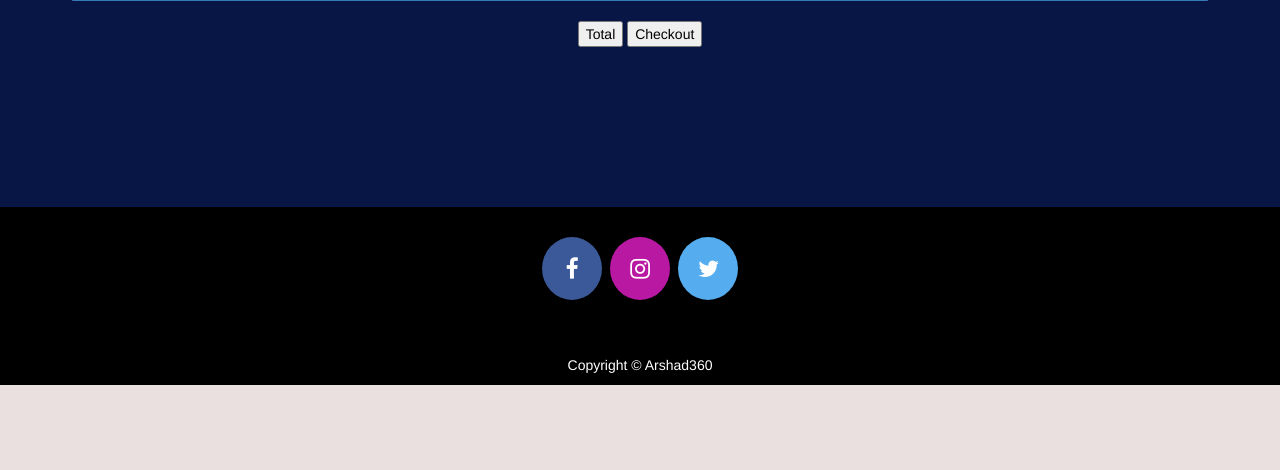
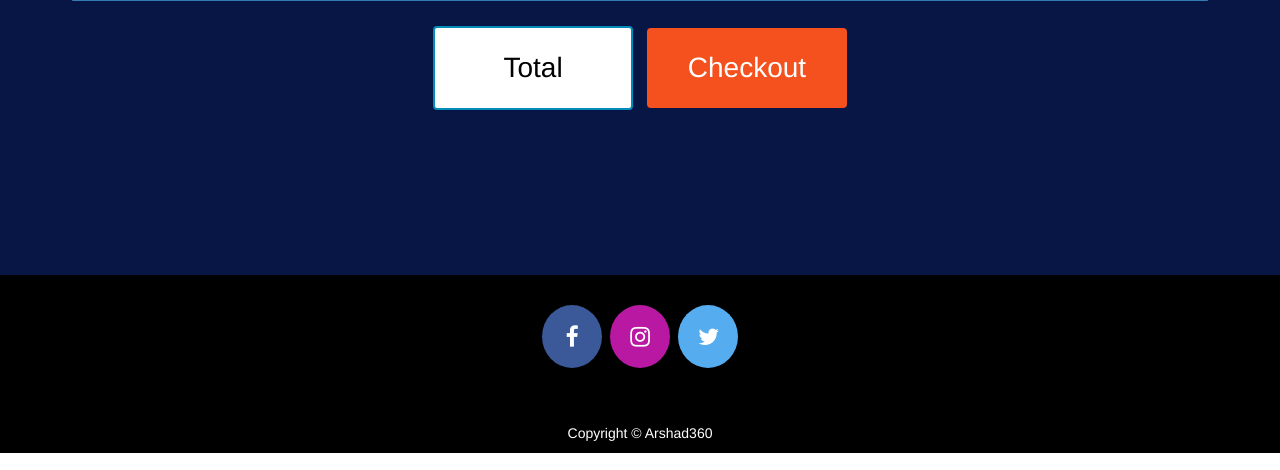
Before and after one commit to Arshad360/Group09, a Django app: page /cart in a window 1280 px wide. Shown: the part 330-800 px from the top of the page. Run offline with Django 3.2, Linux system fonts and the light colour scheme; some libraries are stand-ins or nearby versions.

Commit message:
Enhancement #22 : Css design added
In cart.html file, css design added. Now "Total" and "Checkout" button are more visible inside the box.

```diff
--- a/Code/Easy_Shopify/Templates/Easy_Shopify_app/cart.html
+++ b/Code/Easy_Shopify/Templates/Easy_Shopify_app/cart.html
@@ -3,10 +3,61 @@
 {% block content %}
 
 <head>
-    <meta charset="UTF-8">
-    <meta name="viewport" content="width=device-width, initial-scale=1.0">
-    <title></title>
+  <link href="//netdna.bootstrapcdn.com/bootstrap/3.0.0/css/bootstrap.min.css" rel="stylesheet" id="bootstrap-css">
+  <script src="//netdna.bootstrapcdn.com/bootstrap/3.0.0/js/bootstrap.min.js"></script>
+  <script src="//code.jquery.com/jquery-1.11.1.min.js"></script>
+<style media="screen">
+  .button {
+  display: inline-block;
+  border-radius: 4px;
+  background-color: #f4511e;
+  border: none;
+  color: #FFFFFF;
+  text-align: center;
+  font-size: 28px;
+  padding: 20px;
+  width: 200px;
+  transition: all 0.5s;
+  cursor: pointer;
+  margin: 5px;
+}
 
+.button span {
+  cursor: pointer;
+  display: inline-block;
+  position: relative;
+  transition: 0.5s;
+}
+
+.button span:after {
+  content: '\00bb';
+  position: absolute;
+  opacity: 0;
+  top: 0;
+  right: -20px;
+  transition: 0.5s;
+}
+
+.button:hover span {
+  padding-right: 25px;
+}
+
+.button:hover span:after {
+  opacity: 1;
+  right: 0;
+}
+
+.button2 {
+  background-color: white;
+  color: black;
+  border: 2px solid #008CBA;
+}
+
+.button2:hover {
+  background-color: #008CBA;
+  color: white;
+}
+</style>
 </head>
 <br><br><br><br>
 <div class="container">
```
